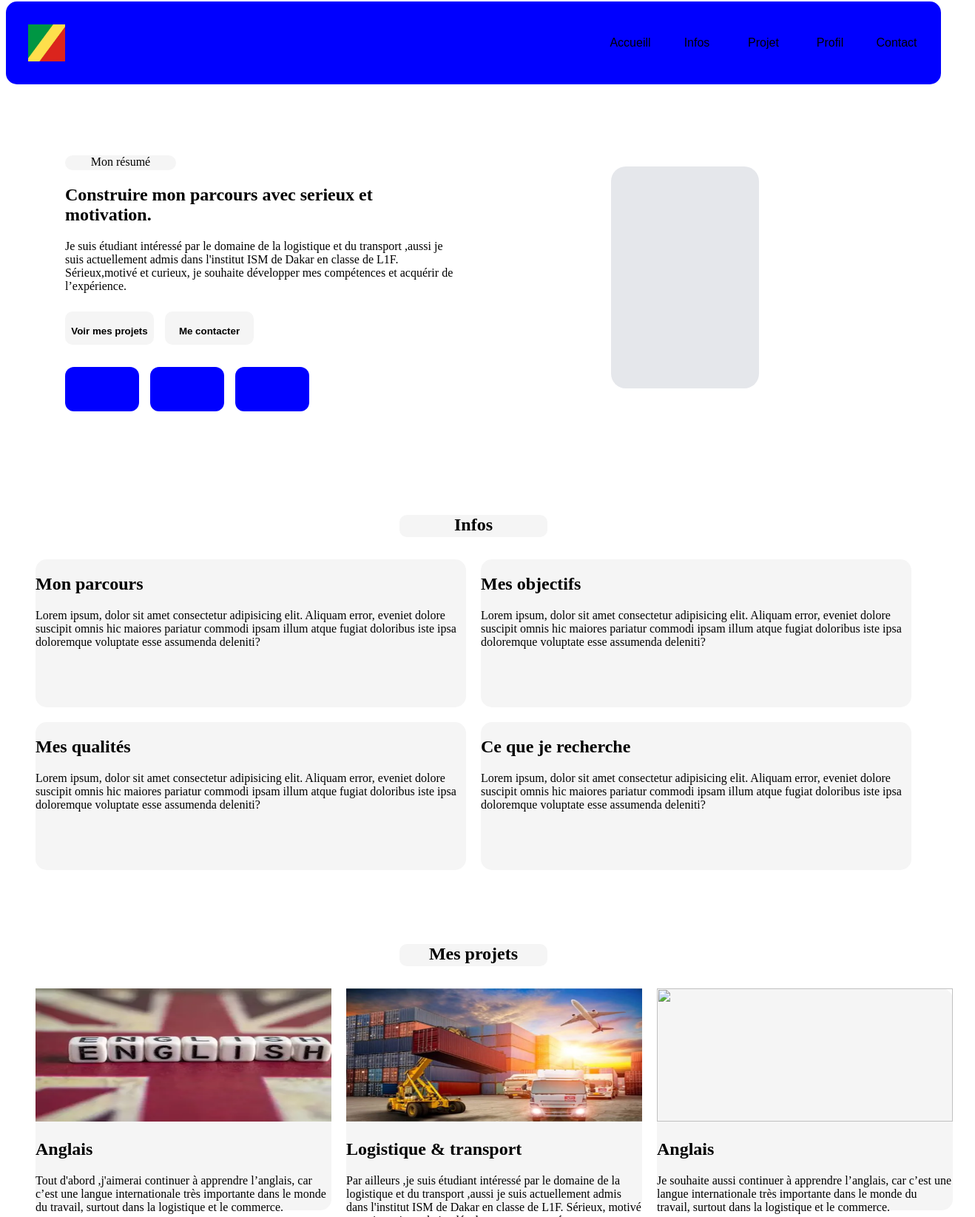
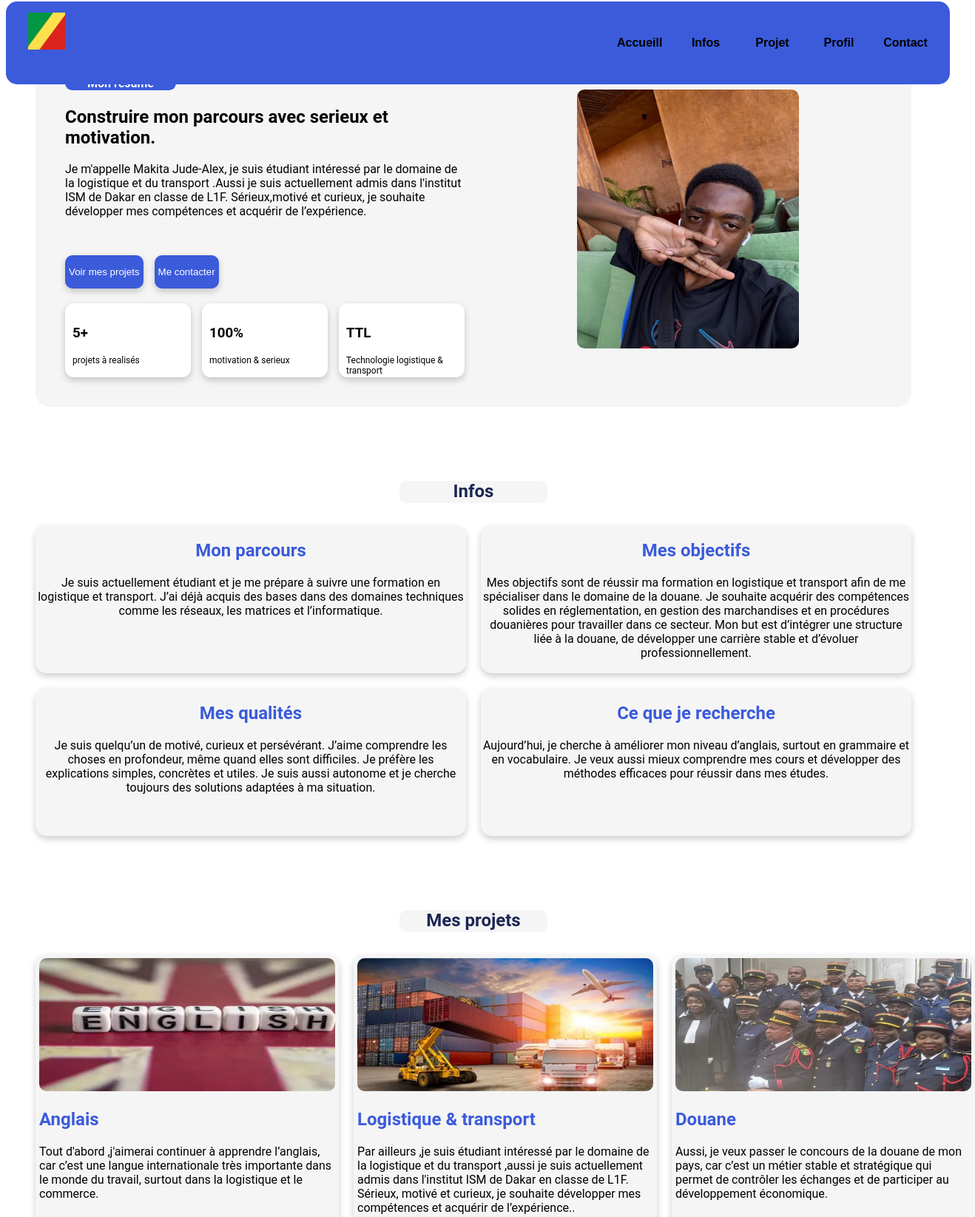
Before and after one commit to judealexmakita67-source/TP.HTML, a plain HTML site: page formacv.html in a window 1280 px wide. Shown: the part 6-1651 px from the top of the page at 74% size, 1318 px wide, since content can reach past the window. Drawn offline with Linux system fonts and the light colour scheme.

Commit message:
media changer

```diff
--- a/formacv.html
+++ b/formacv.html
@@ -8,16 +8,29 @@
         .logo {
             display: flex;
             justify-content: space-between;
-            align-items: center;
             padding: 15px 30px;
-            background: blue;
+            background: #3b5bdb;
             border-radius: 15px;
+            position: fixed;
+            width: 95%;
+            overflow: hidden;
+
+
         }
+
+
+
+        body {
+            font-family: 'Roboto', sans-serif;
+            scrollbar-width: none;
+
+
+        }
+
 
         .congo {
             width: 50px;
             height: 50px;
-            background: #4f6df5;
             border-radius: 12px;
         }
 
@@ -26,7 +39,7 @@
             width: 50px;
         }
 
-        @media (max-width: 600px) {
+        @media (max-width: 412px) {
 
             .logo {
                 flex-direction: column;
@@ -34,7 +47,7 @@
             }
         }
 
-        @media (max-width: 1024px) {
+        @media (max-width: 820px) {
             .hero-container {
                 flex-direction: column;
                 text-align: center;
@@ -49,7 +62,7 @@
 
         .menu li {
             width: 60px;
-            height: 20%;
+
             border-radius: 5px;
         }
 
@@ -57,9 +70,18 @@
             font-family: Arial;
             text-align: center;
         }
+
         .menu li:hover {
-    background: white;
-}
+            background: white;
+        }
+
+        .menu li a {
+            text-decoration: none;
+            transition: 0.3s;
+            color: black;
+
+        }
+
 
         .hero {
             padding: 40px;
@@ -69,7 +91,7 @@
             display: flex;
             justify-content: space-between;
             align-items: center;
-            background: white;
+            background: whitesmoke;
             border-radius: 20px;
             padding: 40px;
             gap: 40px;
@@ -81,11 +103,12 @@
 
         .badge {
             width: 150px;
-            height: 20px;
-            background: whitesmoke;
+            height: 20x;
+            background: #3b5bdb;
             border-radius: 10px;
             margin-bottom: 20px;
             text-align: center;
+            color: white;
         }
 
         .title {
@@ -99,30 +122,32 @@
         .description {
             width: 100%;
             height: 120%;
-            background: white;
+            background: whitesmoke;
             border-radius: 10px;
-            margin-bottom: 25px;
+            margin-bottom: 50px;
         }
 
-        .P {
-            font-family: Arial;
-            line-height: 1.7;
-            font-weight: 300;
-        }
+
+
 
         .buttons {
             display: flex;
             gap: 15px;
-            margin-bottom: 30px;
+            margin-bottom: 20px;
+
 
         }
 
         .buttons button {
-            width: 120px;
+
             height: 45px;
             border: none;
             border-radius: 10px;
-            background: whitesmoke;
+            background: #3b5bdb;
+            box-shadow: 0 4px 10px rgba(0, 0, 0, 0.2);
+            padding: 5px;
+            color: white;
+
 
         }
 
@@ -132,11 +157,9 @@
         }
 
 
-        .h {
-            font-family: Arial, Helvetica, sans-serif;
-            font-size: 1.7px;
-            font-weight: 300;
-        }
+
+
+
 
 
         .stats {
@@ -145,11 +168,26 @@
         }
 
         .stat-box {
-            width: 100px;
-            height: 60px;
-            background: blue;
+            width: 150px;
+            height: 80px;
+            background: white;
             border-radius: 12px;
+            max-height: fit-content;
+            box-shadow: 0 4px 10px rgba(0, 0, 0, 0.2);
+            padding: 10px;
+
         }
+
+        .stat-box p {
+            font-size: 0.750rem;
+            text-align: top;
+        }
+
+        .stat-box h3 {
+            text-align: justify;
+
+        }
+
 
 
         .hero-image {
@@ -159,19 +197,21 @@
         }
 
         .image-profil {
-            width: 200px;
-            height: 300px;
+            width: 300px;
+            height: 350px;
             background: #e5e7eb;
             border-radius: 20px;
         }
 
         .image-profil img {
-            width: 200px;
-            height: 300px;
+            width: 300px;
+            height: 350px;
+            border-radius: 10px;
         }
+
         .image-profil:hover {
-    transform: scale(1.05);
-}
+            transform: scale(1.05);
+        }
 
 
         .about {
@@ -187,6 +227,10 @@
             text-align: center;
         }
 
+        .section-title h2 {
+            color: rgba(24, 35, 81, 0.986);
+        }
+
         .about-container {
             display: grid;
             grid-template-columns: repeat(2, 1fr);
@@ -197,7 +241,15 @@
             height: 200px;
             background: whitesmoke;
             border-radius: 15px;
+            box-shadow: 0 4px 10px rgba(0, 0, 0, 0.2);
+            text-align: center;
         }
+
+        .about-card h2 {
+            color: #3b5bdb;
+        }
+
+
 
 
         .projects {
@@ -211,15 +263,22 @@
         }
 
         .project-card {
-            height: 300px;
+            height: 400px;
             background: whitesmoke;
             border-radius: 15px;
+            box-shadow: 0 4px 10px rgba(0, 0, 0, 0.2);
+            padding: 5px;
+        }
+
+        .project-card h2 {
+            color: #3b5bdb;
+
         }
 
         .project-card img {
             height: 180px;
             width: 400px;
-            ;
+            border-radius: 10px;
 
         }
 
@@ -235,10 +294,18 @@
         }
 
         .profile-box {
-            width: 150px;
-            height: 80px;
+            height: 90px;
             background: white;
             border-radius: 15px;
+            box-shadow: 0 4px 10px rgba(0, 0, 0, 0.2);
+            text-align: center;
+            color: #3b5bdb;
+            padding: 15px;
+        }
+
+        .profile-box:hover {
+            transform: scale(1.05);
+            opacity: 0.9;
         }
 
 
@@ -255,10 +322,11 @@
 
         .contact-text {
             width: 60%;
-            height: 20px;
-            background: #c7d2fe;
             margin: 0 auto 20px;
             border-radius: 10px;
+            padding: 5px;
+            text-align: center;
+            color: white;
         }
 
         .contact-buttons {
@@ -299,19 +367,29 @@
             <nav class="menu">
                 <ul>
                     <li>
-                        <P>Accueill</P>
+                        <a href="">
+                            <P><strong>Accueill</strong></P>
+                        </a>
                     </li>
                     <li>
-                        <P>Infos</P>
+                        <a href="">
+                            <P><strong>Infos</strong></P>
+                        </a>
                     </li>
                     <li>
-                        <P>Projet</P>
+                        <a href="">
+                            <P><strong>Projet</strong></P>
+                        </a>
                     </li>
                     <li>
-                        <P>Profil</P>
+                        <a href="">
+                            <P><strong>Profil</strong></P>
+                        </a>
                     </li>
                     <li>
-                        <P>Contact</P>
+                        <a href="">
+                            <P><strong>Contact</strong></P>
+                        </a>
                     </li>
                 </ul>
             </nav>
@@ -323,14 +401,15 @@
 
             <div class="hero-text">
                 <div class="badge">
-                    <P>Mon résumé</P>
+                    <h4>Mon résumé</h4>
                 </div>
                 <div class="titre">
                     <h1>Construire mon parcours avec serieux et motivation.</h1>
 
                 </div>
                 <div class="description">
-                    <P>Je suis étudiant intéressé par le domaine de la logistique et du transport ,aussi je suis
+                    <P>Je m'appelle Makita Jude-Alex, je suis étudiant intéressé par le domaine de la logistique et du
+                        transport .Aussi je suis
                         actuellement admis dans l'institut ISM de Dakar en classe de L1F. Sérieux,motivé et
                         curieux, je
                         souhaite développer mes compétences et acquérir de l’expérience.</P>
@@ -338,22 +417,31 @@
 
                 <div class="buttons">
                     <button>
-                        <h4>Voir mes projets</h4>
+                        Voir mes projets
                     </button>
                     <button>
-                        <h4>Me contacter</h4>
+                        Me contacter
                     </button>
                 </div>
 
                 <div class="stats">
-                    <div class="stat-box"></div>
-                    <div class="stat-box"></div>
-                    <div class="stat-box"></div>
+                    <div class="stat-box">
+                        <h3>5+</h3>
+                        <p>projets à realisés</p>
+                    </div>
+                    <div class="stat-box">
+                        <h3>100%</h3>
+                        <P>motivation & serieux</P>
+                    </div>
+                    <div class="stat-box">
+                        <h3>TTL</h3>
+                        <p>Technologie logistique & transport</p>
+                    </div>
                 </div>
             </div>
 
             <div class="hero-image">
-                <div class="image-profil"></div>
+                <div class="image-profil"><img src="WhatsApp Image 2026-04-22 at 03.22.02.jpeg" alt=""></div>
             </div>
 
         </div>
@@ -367,27 +455,28 @@
         <div class="about-container">
             <div class="about-card">
                 <h2>Mon parcours</h2>
-                <p>Lorem ipsum, dolor sit amet consectetur adipisicing elit. Aliquam error, eveniet dolore suscipit
-                    omnis hic maiores pariatur commodi ipsam illum atque fugiat doloribus iste ipsa doloremque voluptate
-                    esse assumenda deleniti?</p>
+                <p>Je suis actuellement étudiant et je me prépare à suivre une formation en logistique et transport.
+                    J’ai déjà acquis des bases dans des domaines techniques comme les réseaux, les matrices et
+                    l’informatique. </p>
             </div>
             <div class="about-card">
                 <h2>Mes objectifs</h2>
-                <p>Lorem ipsum, dolor sit amet consectetur adipisicing elit. Aliquam error, eveniet dolore suscipit
-                    omnis hic maiores pariatur commodi ipsam illum atque fugiat doloribus iste ipsa doloremque voluptate
-                    esse assumenda deleniti?</p>
+                <p>Mes objectifs sont de réussir ma formation en logistique et transport afin de me spécialiser dans le
+                    domaine de la douane. Je souhaite acquérir des compétences solides en réglementation, en gestion des
+                    marchandises et en procédures douanières pour travailler dans ce secteur. Mon but est d’intégrer une
+                    structure liée à la douane, de développer une carrière stable et d’évoluer professionnellement. </p>
             </div>
             <div class="about-card">
                 <h2>Mes qualités</h2>
-                <p>Lorem ipsum, dolor sit amet consectetur adipisicing elit. Aliquam error, eveniet dolore suscipit
-                    omnis hic maiores pariatur commodi ipsam illum atque fugiat doloribus iste ipsa doloremque voluptate
-                    esse assumenda deleniti?</p>
+                <p>Je suis quelqu’un de motivé, curieux et persévérant. J’aime comprendre les choses en profondeur, même
+                    quand elles sont difficiles. Je préfère les explications simples, concrètes et utiles. Je suis aussi
+                    autonome et je cherche toujours des solutions adaptées à ma situation.</p>
             </div>
             <div class="about-card">
                 <h2>Ce que je recherche</h2>
-                <p>Lorem ipsum, dolor sit amet consectetur adipisicing elit. Aliquam error, eveniet dolore suscipit
-                    omnis hic maiores pariatur commodi ipsam illum atque fugiat doloribus iste ipsa doloremque voluptate
-                    esse assumenda deleniti?</p>
+                <p>Aujourd’hui, je cherche à améliorer mon niveau d’anglais, surtout en grammaire et en vocabulaire. Je
+                    veux aussi mieux comprendre mes cours et développer des méthodes efficaces pour réussir dans mes
+                    études.</p>
             </div>
         </div>
     </section>
@@ -413,50 +502,68 @@
                     souhaite développer mes compétences et acquérir de l’expérience..</p>
             </div>
             <div class="project-card">
-                <img src="" alt="">
-                <h2>Anglais</h2>
-                <p>Je souhaite aussi continuer à apprendre l’anglais, car c’est une langue internationale très
-                    importante dans le monde du travail, surtout dans la logistique et le commerce.</p>
-            </div>
-            <div class="project-card">
-                <img src="" alt="">
-                <h2>Logistique & transport</h2>
-                <p>Je souhaite aussi continuer à apprendre l’anglais, car c’est une langue internationale très
-                    importante dans le monde du travail, surtout dans la logistique et le commerce.</p>
-            </div>
-            <div class="project-card">
-                <img src="" alt="">
+                <img src="WhatsApp-Image-2024-06-29-a-06.24.33_c2ee087b-1024x666.jpg" alt="">
                 <h2>Douane</h2>
-                <p>Par ailleurs, je veux passer le concours de la douane de mon pays, car c’est un métier stable et
+                <p>Aussi, je veux passer le concours de la douane de mon pays, car c’est un métier stable et
                     stratégique qui permet de contrôler les échanges et de participer au développement économique.</p>
             </div>
             <div class="project-card">
-                <img src="" alt="">
-                <h2>Autre</h2>
-                <p>Je souhaite aussi continuer à apprendre l’anglais, car c’est une langue internationale très
-                    importante dans le monde du travail, surtout dans la logistique et le commerce.</p>
+                <img src="como-comprimir-un-word-o-powerpoint-2.jpg" alt="">
+                <h2>Expérience en Informatique</h2>
+                <p>En effetc, j'ai eu pour ma première année une connnaissance des outils infomatique c'est le cas de
+                    Word et Power POINT.</p>
+            </div>
+            <div class="project-card">
+                <img src="R.jpg" alt="">
+                <h2>Travail de Groupe</h2>
+                <p>Adaptation rapide au travail de groupe ,en mettant toujours en avant l'avis de tous pour un résultat
+                    meilleur.</p>
+            </div>
+            <div class="project-card">
+                <img src="7cd3388f436a79bff1b7f9b65ff5d11a.jpg" alt="">
+                <h2>Découverte</h2>
+                <p>Toujours ouvert à toute opportunitée, sur d'autre spécialité en vue d'une situation financière plus
+                    stable.</p>
             </div>
         </div>
     </section>
 
     <section class="profile">
-        <div class="section-title"></div>
+        <div class="section-title">
+            <h2>Mon profil</h2>
+        </div>
 
         <div class="profile-stats">
-            <div class="profile-box"></div>
-            <div class="profile-box"></div>
-            <div class="profile-box"></div>
-            <div class="profile-box"></div>
+            <div class="profile-box">
+                <h2>2026</h2>
+                <P>Année de progression</P>
+            </div>
+            <div class="profile-box">
+                <h2>5+</h2>
+                <P>Pojets à réalisée</P>
+            </div>
+            <div class="profile-box">
+                <h2>100%</h2>
+                <P>Motivation & Sérieux</P>
+            </div>
+            <div class="profile-box">
+                <h2>TTL</h2>
+                <P>Intérêt pour la logistique et transport</P>
+            </div>
         </div>
     </section>
 
     <section class="contact">
         <div class="contact-container">
-            <div class="contact-text"></div>
+            <div class="contact-text">
+                <h1>Contact</h1>
+                <P>Ouvert à toute opportunitée ,projets académiques ou personnels .N'hesitez pas à me contacter pour
+                    discuter ,collaborer ou simplement découvrir mon univers.</P>
+            </div>
 
             <div class="contact-buttons">
-                <button></button>
-                <button></button>
+                <button>Envoyez un mail</button>
+                <button>Coordonnée</button>
             </div>
         </div>
     </section>
```
Also changed, not shown: 7cd3388f436a79bff1b7f9b65ff5d11a.jpg (added), R.jpg (added), WhatsApp Image 2026-04-22 at 03.22.02.jpeg (added), WhatsApp-Image-2024-06-29-a-06.24.33_c2ee087b-1024x666.jpg (added), como-comprimir-un-word-o-powerpoint-2.jpg (added).
